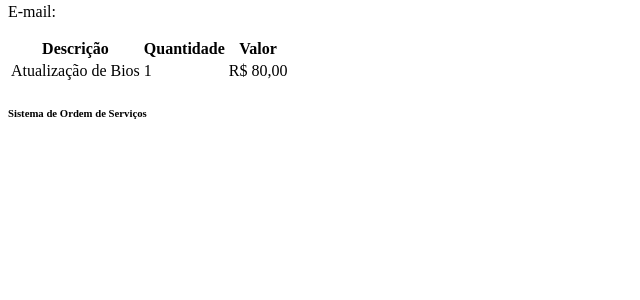
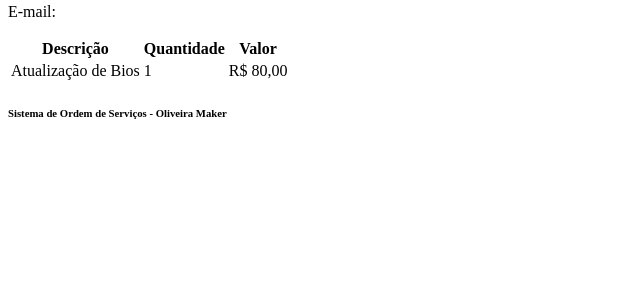
Before and after one commit to alex-sandro/os, a Python web app: template templates/index.html in a window 1280 px wide. Shown: the part 369-669 px from the top of the page, without its empty margins (0-640 px from the left). Run offline with Jinja, Linux system fonts and the light colour scheme; the template is opened without the code that fills it, so the values that code supplies are empty.

Commit message:
atualizando rodape

```diff
--- a/templates/index.html
+++ b/templates/index.html
@@ -45,7 +45,7 @@
     </main>
 
     <footer>
-        <h6>Sistema de Ordem de Serviços</h6>
+        <h6>Sistema de Ordem de Serviços - Oliveira Maker</h6>
     </footer>
 
 </body>
```
